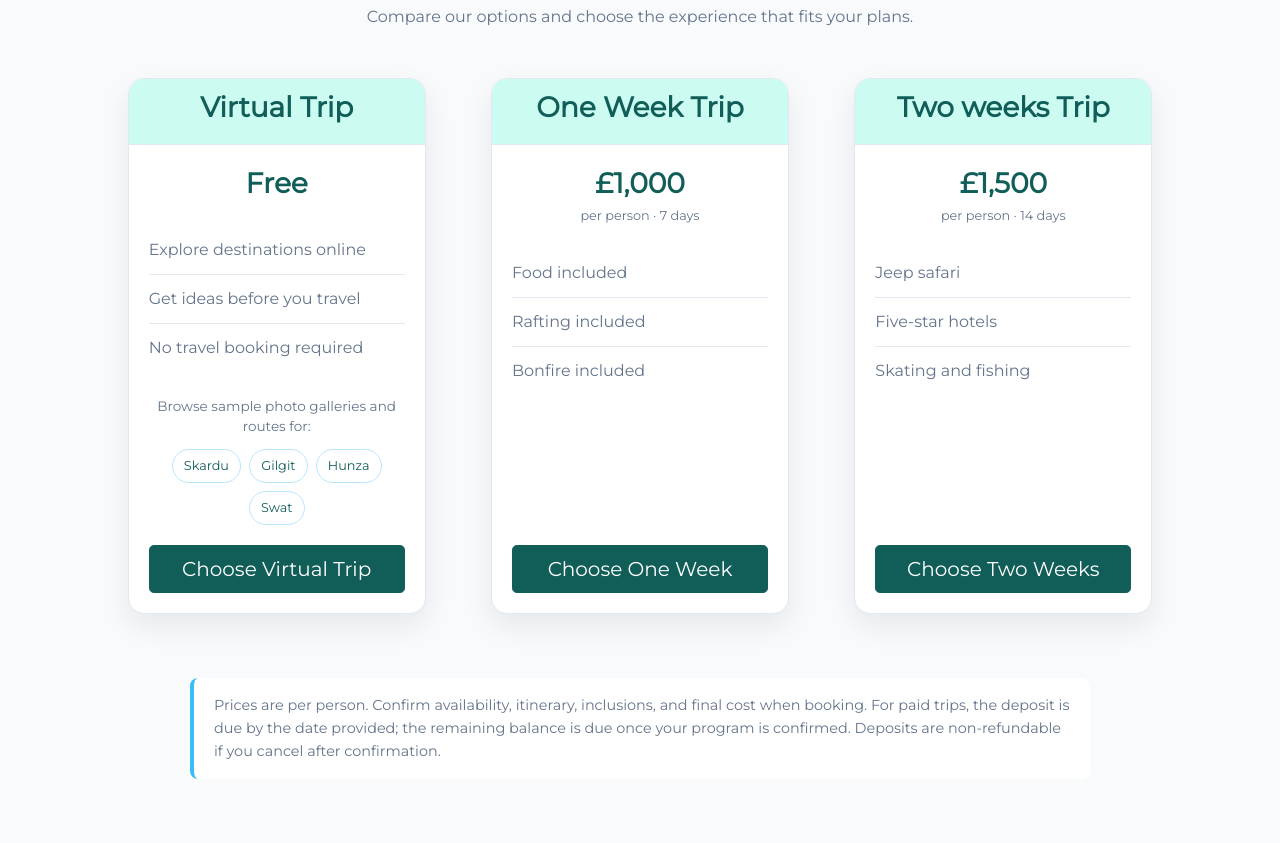
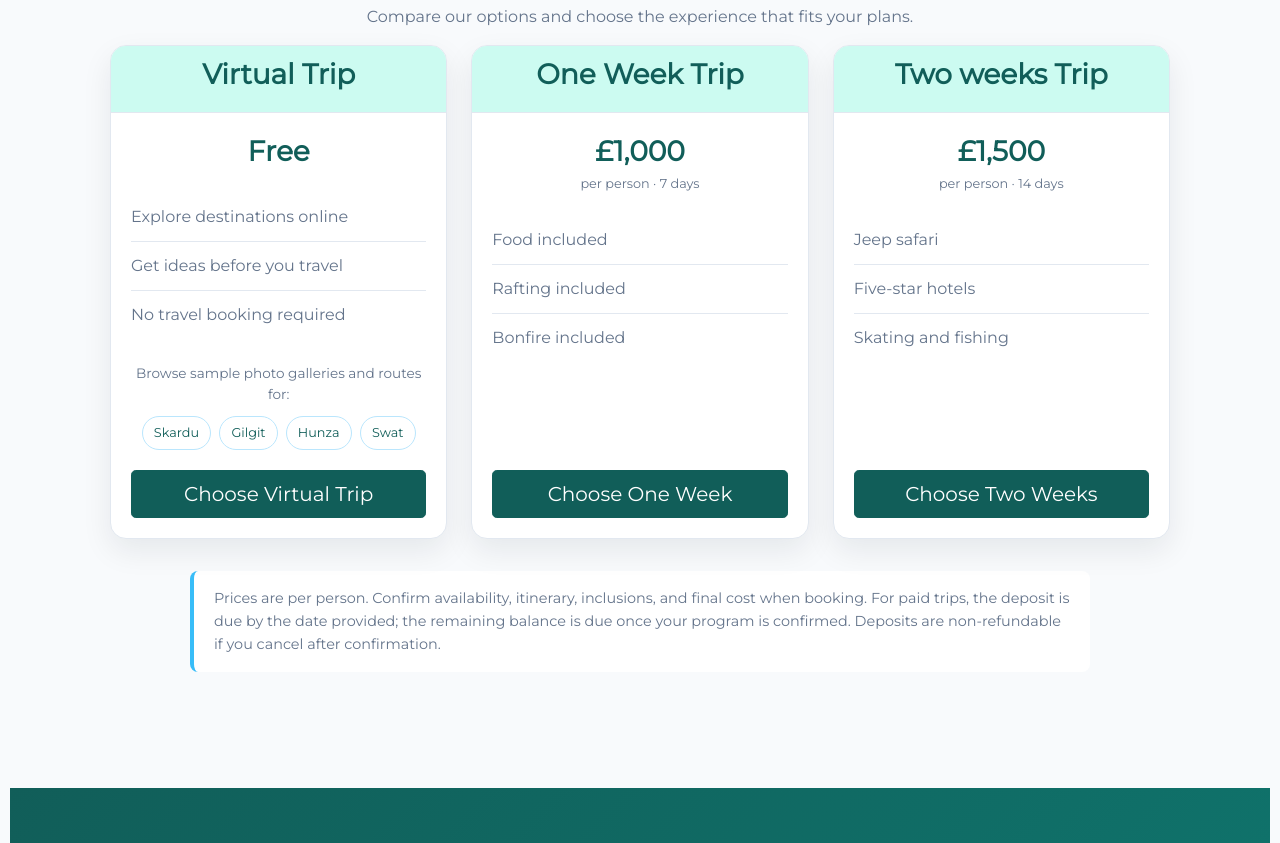
Before and after one commit to shakeelwani75/Myholidays, a plain HTML site: page index.html in a window 1280 px wide. Shown: the part 2675-3518 px from the top of the page. Drawn offline with nearby package versions, Linux system fonts and the light colour scheme.

Commit message:
Make pricing cards equal size
Co-authored-by: Copilot App <223556219+Copilot@users.noreply.github.com>

```diff
--- a/CSS/styles.css
+++ b/CSS/styles.css
@@ -202,7 +202,17 @@ h1, h2, h3, h4, h5, h6 {
   background: var(--surface-alt);
 }
 
+#pricing .pricing-grid {
+  display: grid;
+  grid-template-columns: repeat(3, minmax(0, 1fr));
+  grid-auto-rows: 1fr;
+  gap: 1.5rem;
+  align-items: stretch;
+}
+
 #pricing .card {
+  display: flex;
+  flex-direction: column;
   width: 100%;
   height: 100%;
   border: 1px solid var(--border);
@@ -213,6 +223,7 @@ h1, h2, h3, h4, h5, h6 {
 
 #pricing .card-body {
   display: flex;
+  flex: 1;
   flex-direction: column;
 }
 
@@ -309,7 +320,8 @@ h1, h2, h3, h4, h5, h6 {
 
 .pricing-colum {
   display: flex;
-  padding: 3%;
+  min-width: 0;
+  padding: 0;
 }
 
 /* Booking */
@@ -491,7 +503,17 @@ h1, h2, h3, h4, h5, h6 {
     padding: 60px 20px;
   }
 
+  #pricing .pricing-grid {
+    grid-template-columns: repeat(2, minmax(0, 1fr));
+  }
+
   .press-logo {
     width: 18%;
   }
+
+  @media (max-width: 700px) {
+    #pricing .pricing-grid {
+      grid-template-columns: 1fr;
+    }
+  }
 }
--- a/index.html
+++ b/index.html
@@ -266,9 +266,9 @@
       <h2 class="section-heading">Choose Your Trip</h2>
       <p class="pricing-intro">Compare our options and choose the experience that fits your plans.</p>
 
-      <div class="row">
+      <div class="pricing-grid">
 
-        <div class=" pricing-colum col-lg-4 col-md-6">
+        <div class="pricing-colum">
           <div class="card">
             <div class="card-header">
               <h3>Virtual Trip</h3>
@@ -292,7 +292,7 @@
           </div>
         </div>
 
-        <div class="pricing-colum col-lg-4 col-md-6">
+        <div class="pricing-colum">
           <div class="card">
             <div class="card-header">
               <h3>One Week Trip</h3>
@@ -310,7 +310,7 @@
             </div>
           </div>
         </div>
-        <div class="pricing-colum col-lg-4">
+        <div class="pricing-colum">
           <div class="card">
             <div class="card-header">
               <h3>Two weeks Trip</h3>
```
